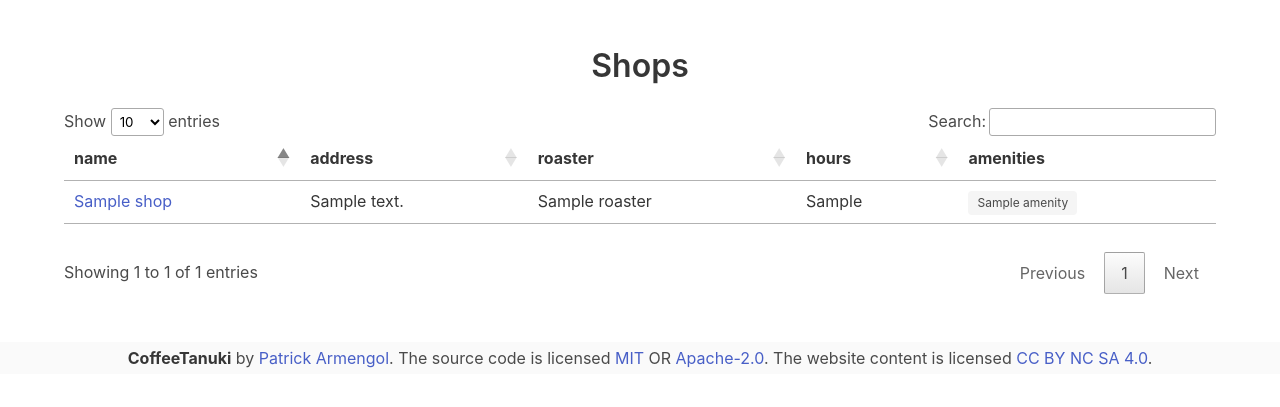
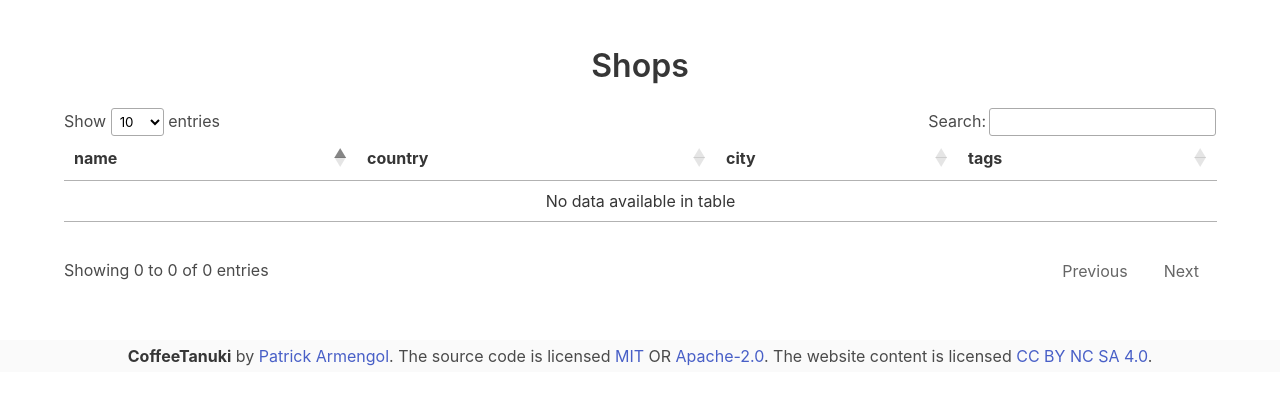
Before and after one commit to patrickarmengol/somethingcoffee, a Python web app: template src/coffeetanuki/ui/templates/views/shop-list.html.jinja in a window 1280 px wide. Shown: the part 52-459 px from the top of the page. Run offline with Jinja, Linux system fonts and the light colour scheme; the template is opened without the code that fills it: most values are stand-ins (such as "Sample title", 1, 10 or a date in 2020); some libraries are stand-ins or nearby versions.

Commit message:
updated shop list view to use datatables columns for rendering

```diff
--- a/src/coffeetanuki/ui/templates/views/shop-list.html.jinja
+++ b/src/coffeetanuki/ui/templates/views/shop-list.html.jinja
@@ -8,7 +8,8 @@
 
 {% block head_scripts %}
 <script src="//code.iconify.design/1/1.0.6/iconify.min.js"></script>
-<script src="https://code.jquery.com/jquery-3.5.1.js"></script>
+<script src="https://code.jquery.com/jquery-3.7.0.js" integrity="sha256-JlqSTELeR4TLqP0OG9dxM7yDPqX1ox/HfgiSLBj8+kM="
+  crossorigin="anonymous"></script>
 <script src="https://cdn.datatables.net/1.13.4/js/jquery.dataTables.js"></script>
 <script src="https://cdn.datatables.net/1.13.4/js/dataTables.bulma.min.js"></script>
 {% endblock %}
@@ -22,27 +23,11 @@
         <thead>
           <tr>
             <th>name</th>
-            <th>address</th>
-            <th>roaster</th>
-            <th>hours</th>
-            <th class="no-sort">amenities</th>
+            <th>country</th>
+            <th>city</th>
+            <th>tags</th>
           </tr>
         </thead>
-        <tbody>
-          {% for shop in shops %}
-          <tr>
-            <td><a href="/shops/{{ shop.id }}">{{ shop.name }}</a></td>
-            <td>{{ shop.address }}</td>
-            <td>{{ shop.roaster }}</td>
-            <td>{{ shop.hours_of_operation }}</td>
-            <td>
-              {% for amenity in shop.amenities %}
-              <span class="tag">{{ amenity.name }}</span>
-              {% endfor %}
-            </td>
-          </tr>
-          {% endfor %}
-        </tbody>
       </table>
     </div>
   </section>
@@ -53,15 +38,37 @@
 {% block body_scripts %}
 <script>
   $(document).ready(function () {
-    $('table').DataTable({
+    var shopData = JSON.parse('{{shops | tojson | safe}}');
+    var dataTable = $('table').DataTable({
       searching: true,     // Enable search functionality
       ordering: true,      // Enable sorting by header
       lengthChange: true,  // Enable max rows per page selector
       paging: true,        // Enable pagination
-      autoWidth: false,
-      columnDefs: [
-        {targets: 'no-sort', orderable: false},  // Disable sorting for columns with no-sort class
-        {"searchable": true, "targets": -1} // Enable filtering on the last column (tags)
+      data: shopData,
+      columns: [
+        {
+          data: 'name',
+          render: function (data, type, row) {
+            return '<a href="/shops/' + row.id + '">' + row.name + '</a>';
+          }
+        },
+        {data: 'country'},
+        {data: 'city'},
+        {
+          data: 'tags',
+          render: function (data) {
+            var tagsHtml = '';
+            var scopeColors = {
+              'offering': 'is-warning',
+              'amenity': 'is-info'
+            };
+            data.forEach(function (tag) {
+              var tagColor = scopeColors[tag.scope] || '';
+              tagsHtml += '<span class="tag is-light ' + tagColor + '">' + tag.name + '</span>';
+            });
+            return tagsHtml;
+          }
+        }
       ]
     });
   });
```
